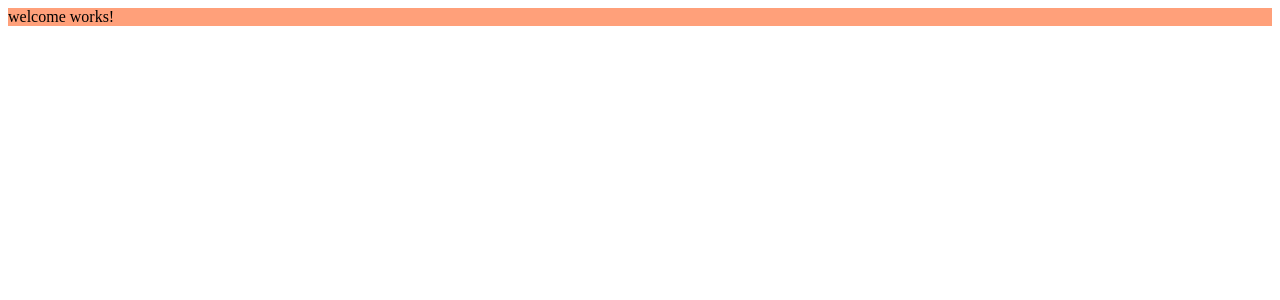
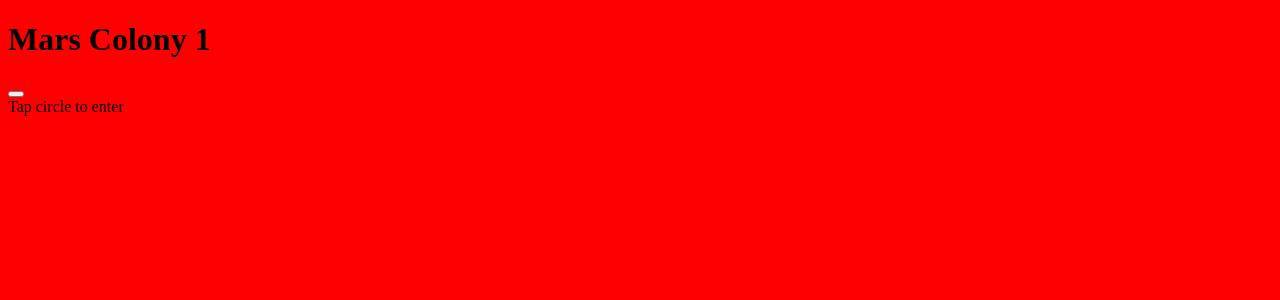
Before and after one commit to DanielKell/mars-colony-app, an Angular app: page / in a window 1280 px wide. Shown: the top 300 px of the page. Built offline with nearby package versions, Linux system fonts and the light colour scheme.

Commit message:
Moved newEncounter from encounters component to report component

```diff
--- a/src/app/components/encounters/encounters.component.ts
+++ b/src/app/components/encounters/encounters.component.ts
@@ -17,24 +17,6 @@ export class EncountersComponent implements OnInit {
     const encounters = await this.reportService.getEncounters();
     console.log(encounters);
 
-        const data = { //This is temp for testing
-       id: '123',
-       date: '2011-10-10',
-       colonist_id: '3',
-          atype: 'spider',
-          action: "ham"
-      }
-
-     const newEncounter = await this.reportService.postEncounters(data);
-     console.log(newEncounter);
-  // }
-
-
   }
 
-  //   async ngOnInit() {
-  //   const aliens = await this.alienService.getAliens();
-  //   console.log(aliens);
-  // }
-
 }
--- a/src/app/components/report/report.component.ts
+++ b/src/app/components/report/report.component.ts
@@ -1,18 +1,32 @@
 import { Component, OnInit } from '@angular/core';
 import {AlienService} from '../../services/alien';
+import {ReportService} from '../../services/encounters';
 
 @Component({
   selector: 'app-report',
   templateUrl: './report.component.html',
   styles: [],
-  providers: [AlienService] //This service is only injectable into this class
+  providers: [AlienService, ReportService] //This service is only injectable into this class
 })
 export class ReportComponent implements OnInit {
 
-  constructor(private alienService: AlienService) { }
+  constructor(private alienService: AlienService, private reportService: ReportService) { }
 
   async ngOnInit() {
     const aliens = await this.alienService.getAliens();
     console.log(aliens);
+
+
+        const data = { //This is temp for testing
+       date: '2011-10-10',
+       colonist_id: '3',
+          atype: 'spider',
+          action: "ham"
+      }
+
+     const newEncounter = await this.reportService.postEncounters(data);
+     console.log(newEncounter);
+
+
   }
 }
--- a/src/app/components/welcome/welcome.component.html
+++ b/src/app/components/welcome/welcome.component.html
@@ -1,3 +1,11 @@
 <div class = "page">
-  welcome works!
+  <div class="title">
+    <h1>Mars Colony 1</h1>
+  </div>
+  <div class="front-page-circle">
+    <button></button>
+  </div>
+  <div class="tap-instruction">
+    Tap circle to enter
+  </div>
 </div>
--- a/src/app/services/encounters.ts
+++ b/src/app/services/encounters.ts
@@ -1,6 +1,5 @@
 import { Injectable } from '@angular/core'; //If you want to use a Class you've written inside an Angular component, you'll need to add the @Injectable 'Decorator'.
 import { Report, NewReport} from '../models/report';
-// import { NewReport} from '../models/report';
 import { Http, Headers } from '@angular/http'; //This is similar to jQuery's $.ajax method.
 import 'rxjs/add/operator/toPromise';
 
--- a/src/styles.css
+++ b/src/styles.css
@@ -1,7 +1,7 @@
 /* You can add global styles to this file, and also import other style files */
 
-.page {
-    height: 100%;
-    width: 100%;
-    background-color: lightsalmon;
+body {
+    height: 100vh;
+    width: 100vw;
+    background-color: red;
 }
```
